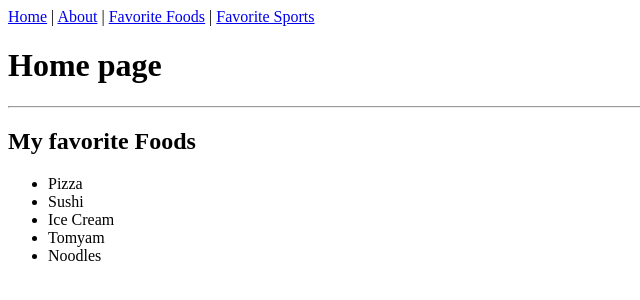
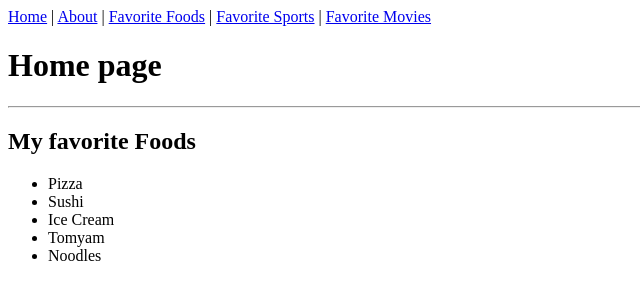
Before and after one commit to Nattaphat67122/flasktemplate, a Flask app: page /favorite/foods in a window 1280 px wide. Shown: the top 300 px of the page, without its empty margins (0-640 px from the left). Run offline with Flask 3, Linux system fonts and the light colour scheme.

Commit message:
new fav_movies

```diff
--- a/server.py
+++ b/server.py
@@ -40,3 +40,11 @@ def greeting(username):
     return render_template ('welcome.html',
                             title=title,
                             username=username)
+
+@app.route('/favorite/movies')
+def favorite_movies():
+    title='Favorite Movies Page'
+    movies = ['The Matrix', 'Inception', 'Interstellar', 'The Dark Knight', 'The prilate of the Caribbean']
+    return render_template('fav_movies.html',
+                            movies=movies,
+                            title=title)
--- a/templates/layout.html
+++ b/templates/layout.html
@@ -11,7 +11,8 @@
     <a href="{{ url_for('index') }}">Home</a> |
     <a href="{{ url_for('about') }}">About</a> |
     <a href="{{ url_for('favorite_foods') }}">Favorite Foods</a> |
-    <a href="{{ url_for('favorite_sports') }}">Favorite Sports</a>
+    <a href="{{ url_for('favorite_sports') }}">Favorite Sports</a> |
+    <a href="{{ url_for('favorite_movies') }}">Favorite Movies</a>
     <br>
     {% block content %}{% endblock %}
 </body>
```
Also changed, not shown: templates/fav_movies.html (added, +16 -0 lines).
